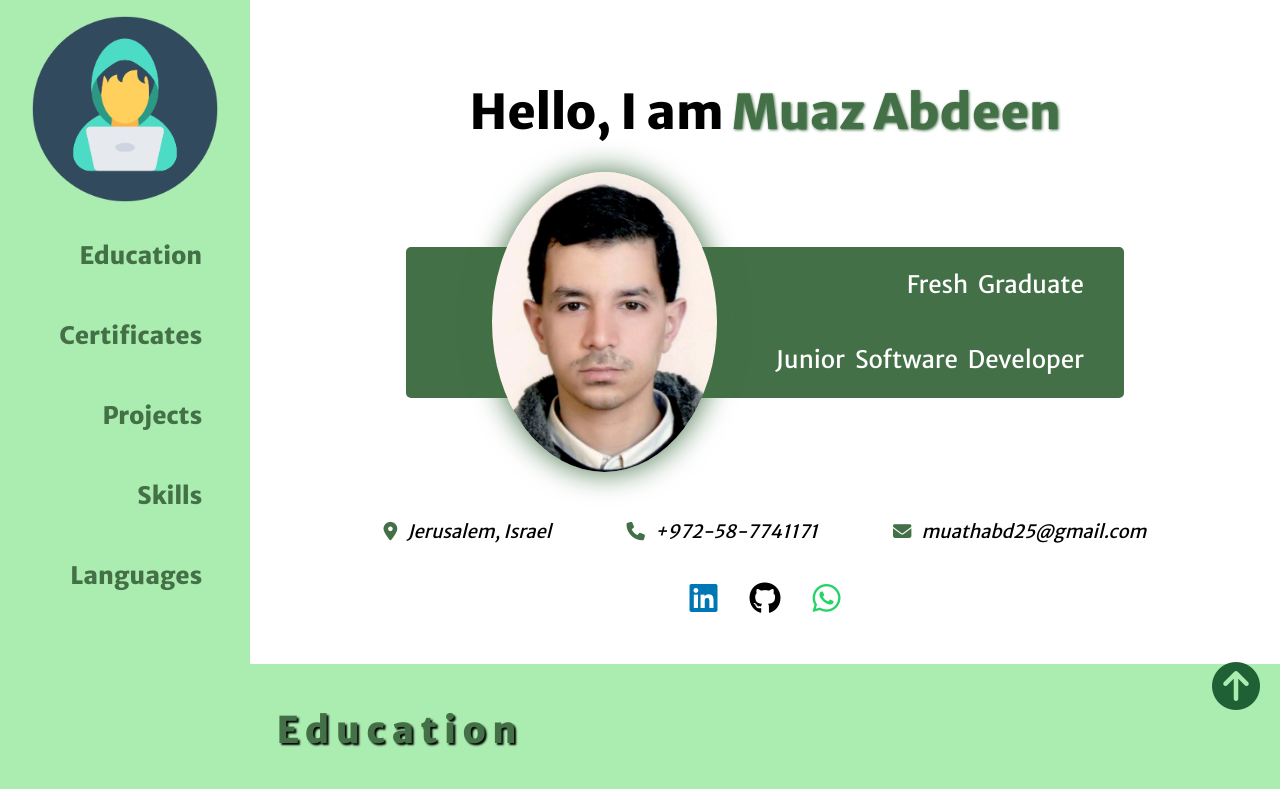
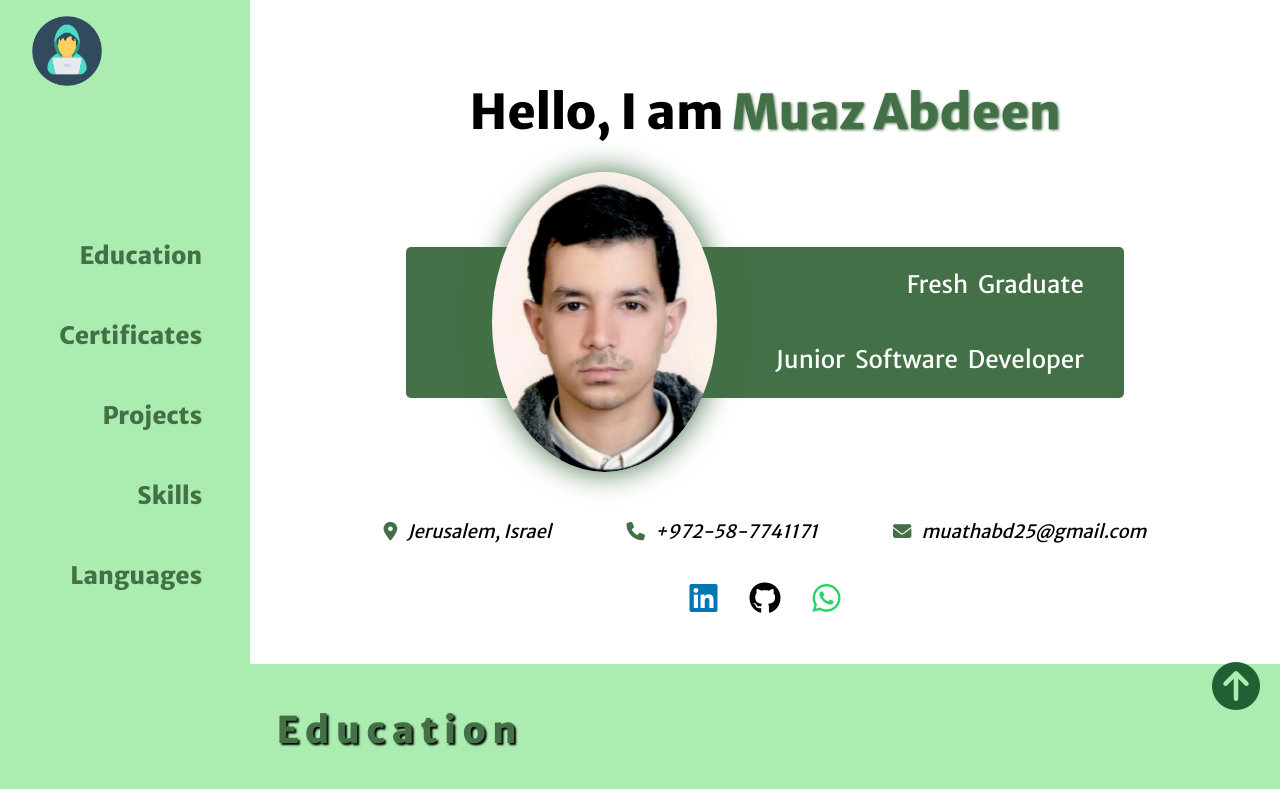
Before and after one commit to MuazAbdin/MuazAbdin.github.io, a plain HTML site: page index.html in a window 1280 px wide. Shown: the top 789 px of the page. Drawn offline with nearby package versions, Linux system fonts and the light colour scheme.

Commit message:
fix logo img

```diff
--- a/style.css
+++ b/style.css
@@ -51,11 +51,13 @@ html {
 
 /* || Typography */
 .logo {
-	height: 150%;
+	height: 70px;
+	width: 70px;
 }
 
 .logo img {
 	max-height: 100%;
+	width: auto;
 }
 
 /* || Layout */
```
